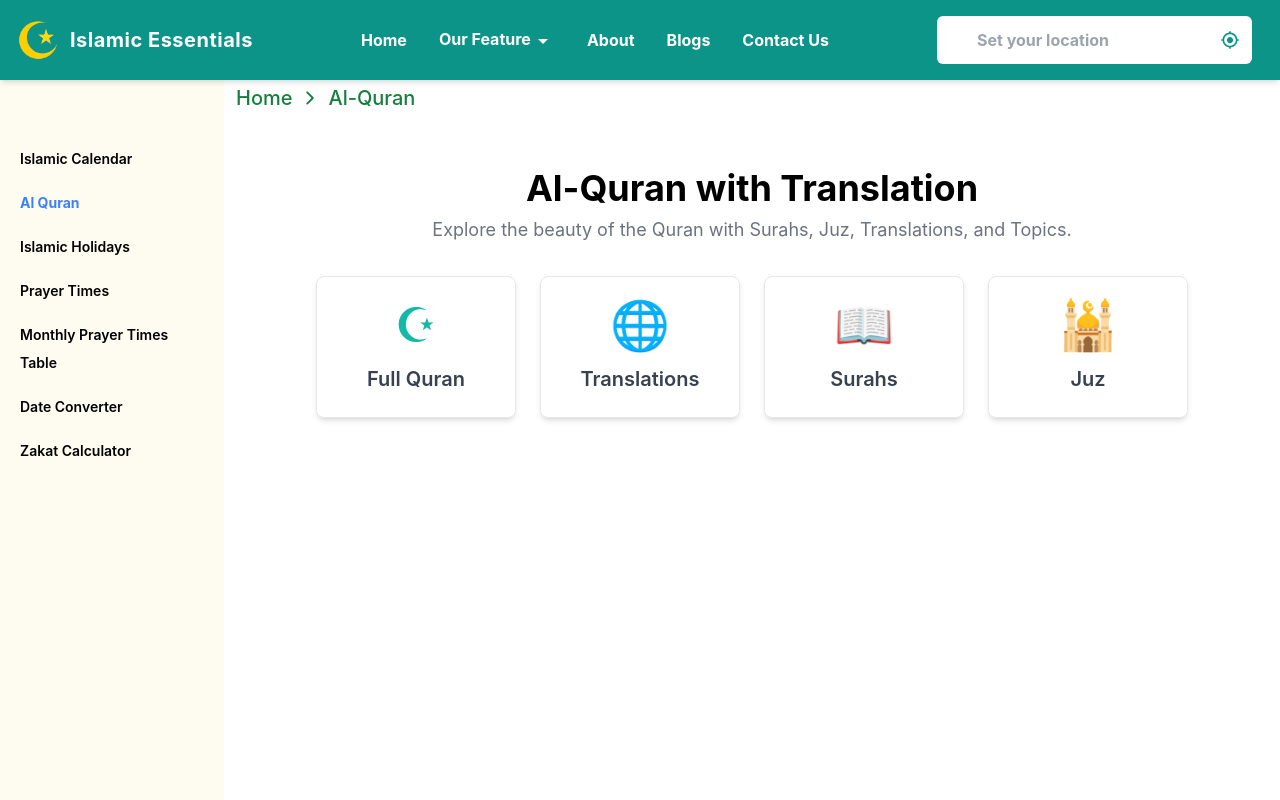
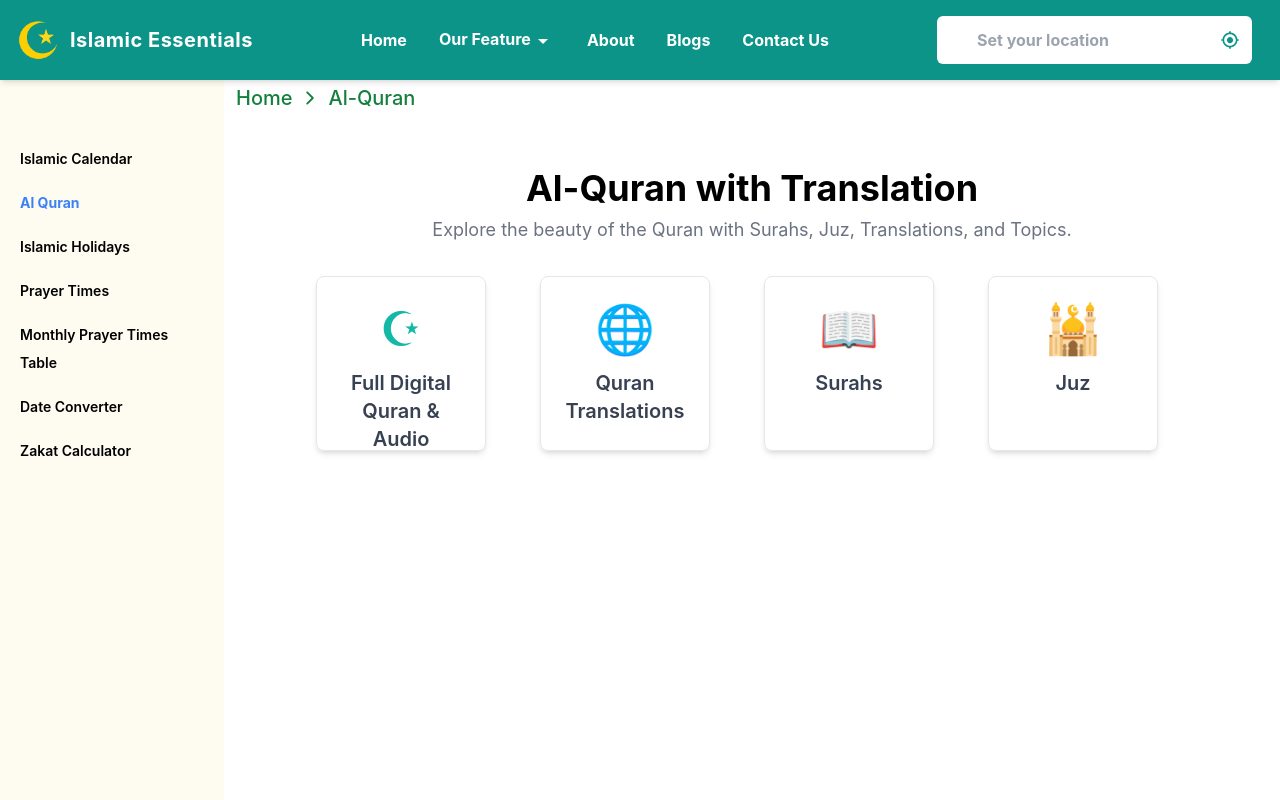
Before and after one commit to somu46/Islamic-calendar, a React (Create React App) app: page /essentials/al-quran in a window 1280 px wide. Shown: the top 800 px of the page. Built offline with nearby package versions, Linux system fonts and the light colour scheme.

Commit message:
`Update AlQuran.js: fix card styles and update card data`

```diff
--- a/src/Pages/AlQuran/AlQuran.js
+++ b/src/Pages/AlQuran/AlQuran.js
@@ -6,7 +6,7 @@ const Card = ({ label, icon, onClick, isActive, color }) => {
   return (
     <div
       onClick={onClick}
-      className={`cursor-pointer  shadow-md hover:scale-110 transition-all duration-300 rounded-lg p-4 sm:p-6 text-center ${
+      className={`cursor-pointer size-[85%]  shadow-md hover:scale-110 transition-all duration-300 rounded-lg px-1 py-7 sm:px-4 text-center ${
         isActive ? "border-2 border-blue-500 scale-105" : "border border-gray-200"
       }`}
     >
@@ -29,8 +29,8 @@ const AlQuran = () => {
   const navigate = useNavigate();
 
   const cards = [
-    { label: "Full Quran", value: "quran", icon: "☪", path: "/essentials/full-quran", color: "text-teal-500" },
-    { label: "Translations", value: "translations", icon: "🌐", path: "/essentials/translations", color: "text-purple-500" },
+    { label: "Full Digital Quran & Audio", value: "quran", icon: "☪", path: "/essentials/full-quran", color: "text-teal-500" },
+    { label: "Quran Translations", value: "translations", icon: "🌐", path: "/essentials/translations", color: "text-purple-500" },
     { label: "Surahs", value: "surahs", icon: "📖", path: "/essentials/surahs", color: "text-indigo-500" },
     { label: "Juz", value: "juz", icon: "🕌", path: "/essentials/juz", color: "text-green-500" },
     // { label: "Topics", value: "topics", icon: "📚", path: "/essentials/al-quran", color: "text-orange-500" },
```
